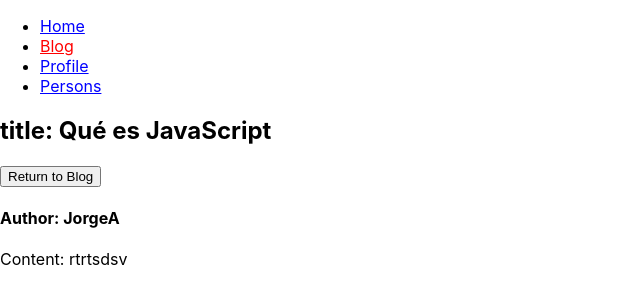
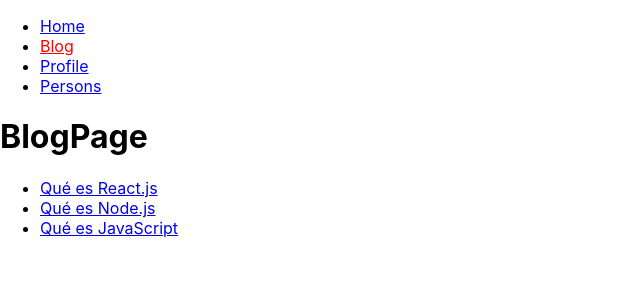
Before and after one commit to jorgearguellles/react-router-dom-6, a React (Create React App) app: page /#/blog in a window 1280 px wide. Before the commit this address led to /#/blog/que-es-javascript. Shown: the top 304 px of the page, without its empty margins (0-640 px from the left). Built offline with nearby package versions, Linux system fonts and the light colour scheme.

Commit message:
add Outlet component by react-router-dom-6

```diff
--- a/src/App.js
+++ b/src/App.js
@@ -12,9 +12,13 @@
         <Menu />
         <Routes>
           <Route path="/" element={<Home />} />
-          <Route path="/blog" element={<BlogPage />} />
-          <Route path="/blog/:slug" element={<BlogPost />} />
+
+          <Route path="/blog" element={<BlogPage />}>
+            <Route path=":slug" element={<BlogPost />} />
+          </Route>
+
           <Route path="/profile" element={<ProfilePage />} />
+
           {/* path="*" Have to be at least */}
           <Route path="*" element={<p>Not found</p>} />
         </Routes>
--- a/src/BlogPage.js
+++ b/src/BlogPage.js
@@ -1,11 +1,12 @@
 import React from "react";
-import { Link } from "react-router-dom";
+import { Link, Outlet } from "react-router-dom";
 import { blogdata } from "./blogData";
 
 export const BlogPage = () => {
   return (
     <>
       <h1>BlogPage</h1>
+      <Outlet />
       <ul>
         {blogdata.map((post) => (
           <BlogLink key={post.slug} post={post} />
```
